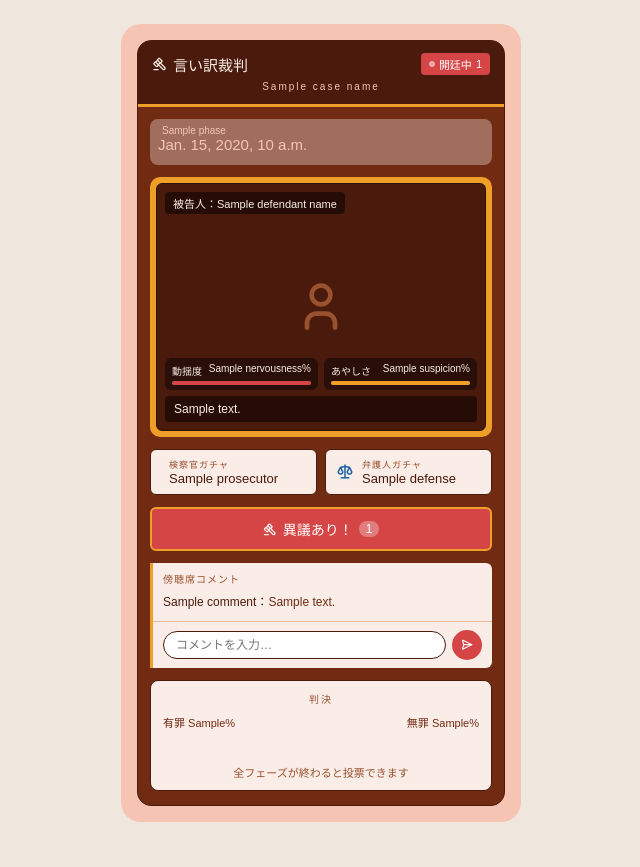
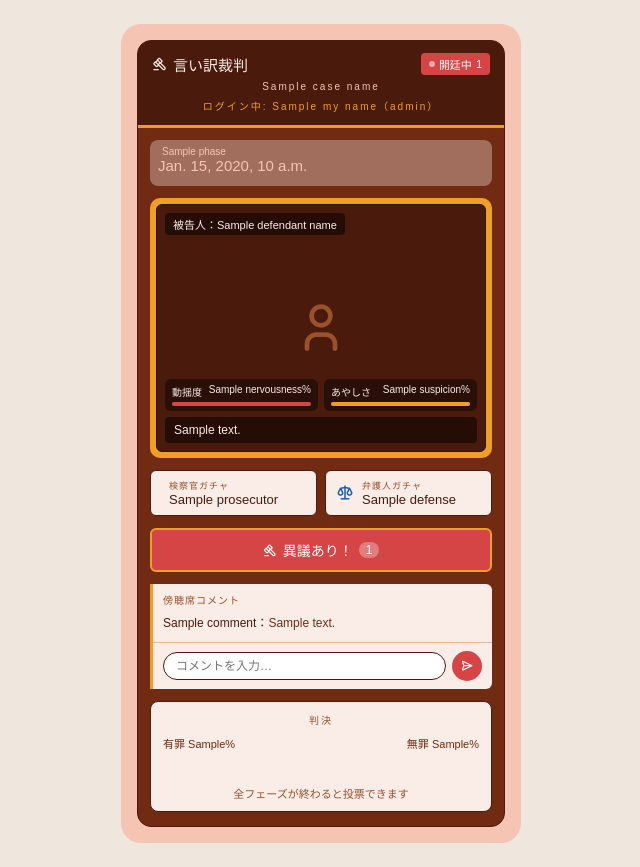
Before and after one commit to goisais/-, a Django app: template trial_project/trial/templates/trial.html in a window 1280 px wide. Shown: the whole page, without its empty margins (319-959 px from the left). Before the commit the page ends 822 px from the top, so only its background shows below. Run offline with Django 3.2, Linux system fonts and the light colour scheme; the template is opened without the code that fills it: most values are stand-ins (such as "Sample title", 1, 10 or a date in 2020); some libraries are stand-ins or nearby versions.

Commit message:
判決確定ボタンが投票開始時に表示されないバグを修正 + ログイン中表示を追加
- showVoting()がフェーズ終了(投票開放)時に判決確定ボタンをdisplay:blockに
  し忘れていて、ホストがページを再読み込みしない限りボタンが出せなかった
  バグを修正
- 役割発表画面・法廷画面に「ログイン中: 名前（役割）」を表示するようにした。
  同じブラウザの複数タブでテストするとセッションが共有されて全員同じ役割に
  見えてしまう（今回報告があった「検察官しか出ない」の原因）ので、テスト時に
  今どの名前でログインしているか一目でわかるようにするための対応。
  実機で別々の端末/ブラウザから参加すれば問題なく別々の役割が表示されることを
  自動テストで確認済み

```diff
--- a/trial_project/trial/templates/role_reveal.html
+++ b/trial_project/trial/templates/role_reveal.html
@@ -6,6 +6,9 @@
 
     <div class="screen-header" style="text-align: center; padding: 10px 14px;">
       <div style="font-size: 10px; letter-spacing: 2px; color: var(--text-cream-muted);">開廷</div>
+      <!-- 同じブラウザの複数タブでテストすると、セッションが共有されて役割が混ざるので、
+           今どの名前でログイン中かここで確認できるようにしている -->
+      <div style="font-size: 11px; color: var(--gold); margin-top: 4px;">ログイン中: {{ my_name }}</div>
     </div>
 
     <div class="reveal-center">
--- a/trial_project/trial/templates/trial.html
+++ b/trial_project/trial/templates/trial.html
@@ -16,6 +16,9 @@
         </div>
       </div>
       <div class="subtitle">{{ case_name }}</div>
+      <!-- 同じブラウザの複数タブでテストすると、セッションが共有されて役割が混ざるので、
+           今どの名前・役割でログイン中かここで確認できるようにしている -->
+      <div class="subtitle" style="color: var(--gold);">ログイン中: {{ my_name }}（{{ my_role }}）{% if is_host %} ・ホスト{% endif %}</div>
     </div>
 
     <!-- フェーズタイマー: サーバーが1秒ごとに進行させ、全員の画面に同じ残り時間を配信している -->
@@ -240,6 +243,10 @@
     if (!hasVoted) {
       document.getElementById("voting-buttons").style.display = "flex";
     }
+    // ホストの「判決を確定する」ボタンは、ページ読み込み時点でまだ投票が
+    // 始まっていないとdisplay:noneのまま埋め込まれるので、ここで確実に表示する
+    const finalizeBtn = document.getElementById("finalize-verdict-button");
+    if (finalizeBtn) finalizeBtn.style.display = "block";
     if (votes) updateVerdictBar(votes);
   }
 
--- a/trial_project/trial/views.py
+++ b/trial_project/trial/views.py
@@ -138,7 +138,7 @@ def role_reveal(request):
     if not username or not role_key:
         return redirect("index")
     role = {"key": role_key, **ROLE_META[role_key]}
-    return render(request, "role_reveal.html", {"role": role})
+    return render(request, "role_reveal.html", {"role": role, "my_name": username})
 
 
 def trial(request):
```
